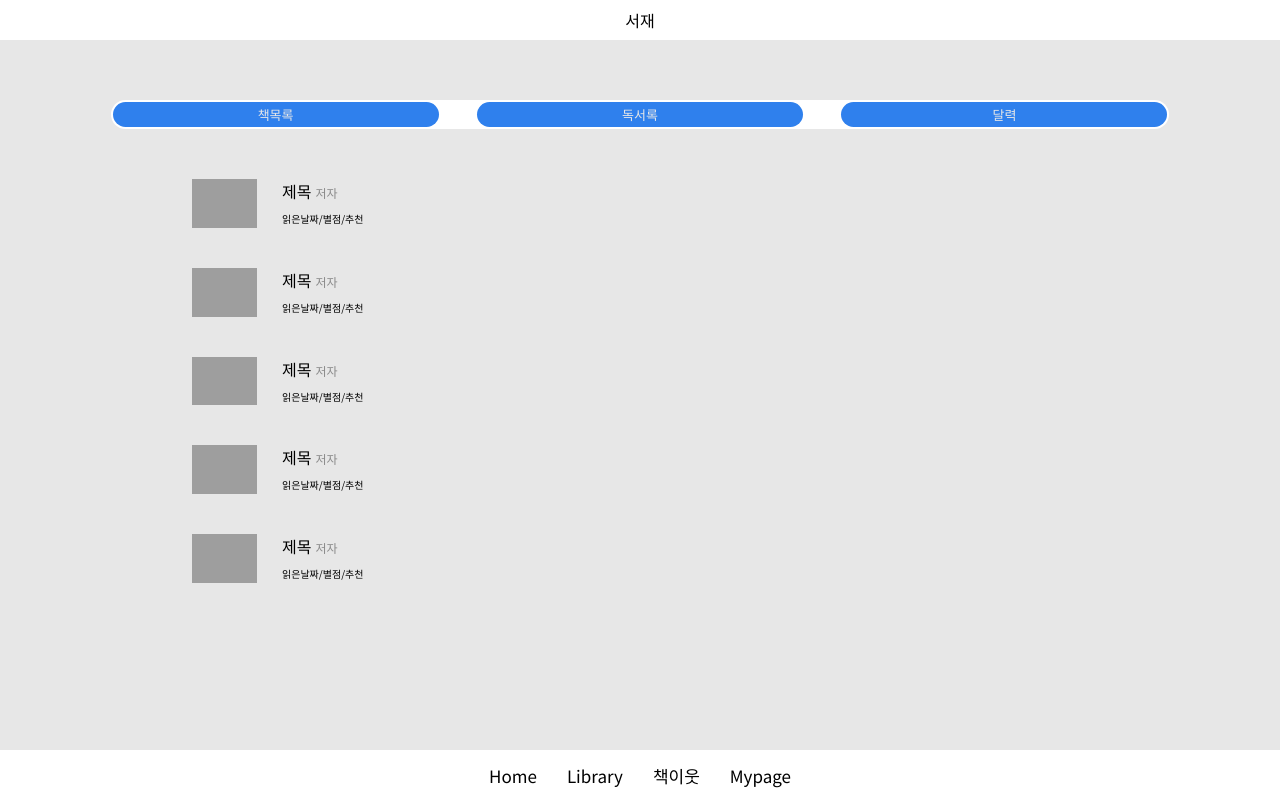
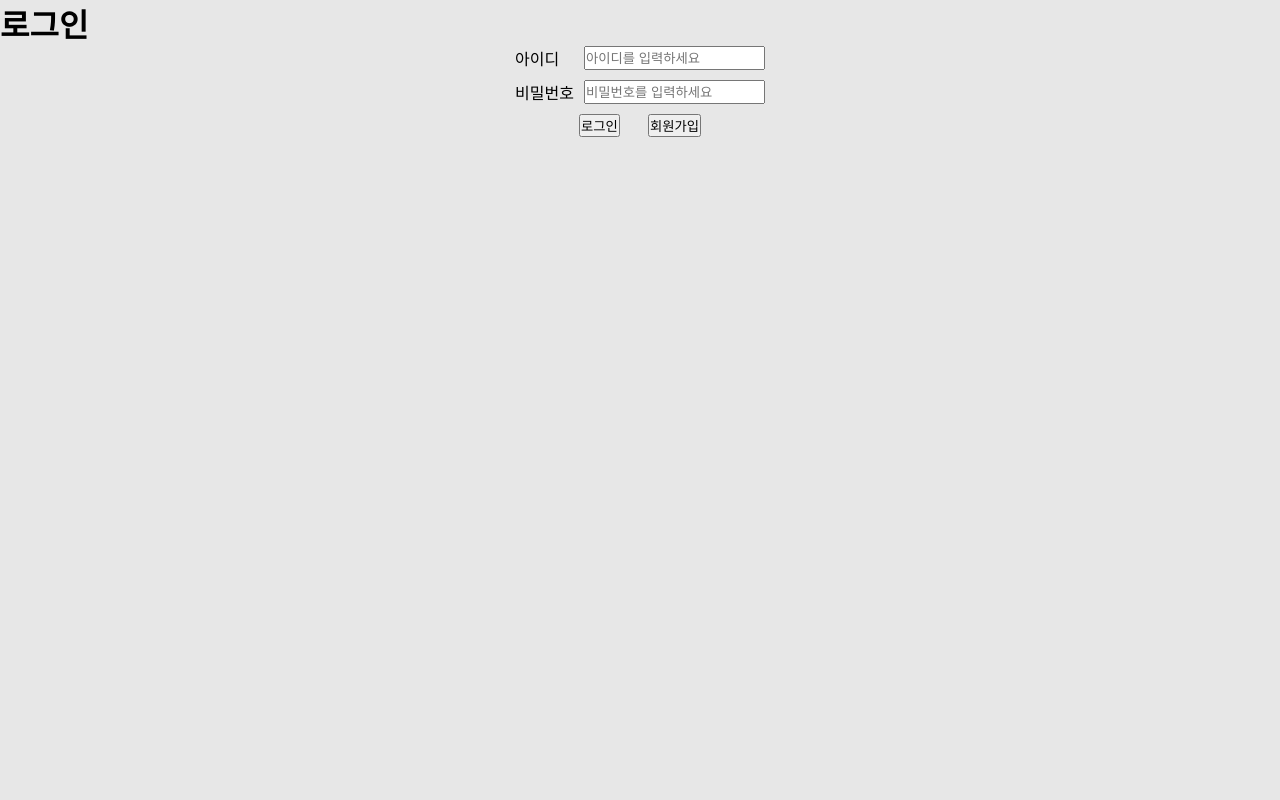
Before and after one commit to hatbann/DogsBooks, a React (Create React App) app: page /library in a window 1280 px wide. Built offline with nearby package versions, Linux system fonts and the light colour scheme; grey boxes are pictures that could not be loaded.

Commit message:
make login&join form

```diff
--- a/src/components/App.js
+++ b/src/components/App.js
@@ -2,6 +2,8 @@ import React, { useState, useRef, useEffect } from 'react';
 import { BrowserRouter, Route, Routes, useLocation } from 'react-router-dom';
 
 import BottomTab from '../components/BottomTab';
+import AppRouter from '../routes/Router';
+import Auth from '../routes/Auth';
 import Home from '../routes/Home';
 import Library from '../routes/Library';
 import BookNeighbor from '../routes/BookNeighbor';
@@ -9,7 +11,13 @@ import Mypage from '../routes/Mypage';
 
 import styles from './css/App.module.css';
 function App() {
-  return (
+  const [init, setInit] = useState(false);
+  const [isLoggedIn, setIstLoggedIn] = useState(false);
+  const [userObj, setUserObj] = useState(null);
+
+  //로그인 해서 정보가져오는 파트 구현해야함
+
+  return isLoggedIn ? (
     <div className={styles.container}>
       <BrowserRouter className={styles.router}>
         <Routes className={styles.element}>
@@ -32,6 +40,10 @@ function App() {
         <BottomTab className={styles.tab} />
       </BrowserRouter>
     </div>
+  ) : (
+    <>
+      <Auth />
+    </>
   );
 }
 
--- /dev/null
+++ b/src/routes/Auth.js
@@ -0,0 +1,149 @@
+import React, { useState } from 'react';
+import styles from './css/Auth.css';
+
+const Auth = () => {
+  const [userId, setUserId] = useState('');
+  const [userPw, setUserPw] = useState('');
+  const [userName, setUserName] = useState('');
+  const [userNickname, setUserNickname] = useState('');
+  const [newAcount, setNewAccount] = useState(false); //기본이 로그인
+
+  const onChange = (event) => {
+    const {
+      target: { name, value },
+    } = event;
+    if (name === 'userId') {
+      setUserId(value);
+      return;
+    }
+    if (name === 'userPw') {
+      setUserPw(value);
+      return;
+    }
+    if (name === 'userName') {
+      setUserName(value);
+      return;
+    }
+    if (name === 'userNickname') {
+      setUserNickname(value);
+      return;
+    }
+  };
+
+  const onSubmit = (event) => {
+    event.preventDefault();
+    //가입&로그인 로직짜기
+    if (newAcount) {
+      console.log('회원가입');
+      setUserId('');
+      setUserPw('');
+      setUserName('');
+      setUserNickname('');
+    } else {
+      setUserId('');
+      setUserPw('');
+      console.log('로그인');
+    }
+  };
+
+  const onChangeForm = (event) => {
+    event.preventDefault();
+    setNewAccount(!newAcount);
+  };
+
+  //처음 보이는 창 : 로그인 ->  회원가입 버튼 누르면 변경
+  return (
+    <div>
+      <h1>{newAcount ? '회원가입' : '로그인'}</h1>
+      {newAcount ? (
+        <form className="authContainer">
+          <div className="authInput">
+            {' '}
+            <label htmlFor="userId">아이디</label>
+            <input
+              type="text"
+              id="userId"
+              placeholder="아이디"
+              name="userId"
+              value={userId}
+              onChange={onChange}
+            ></input>
+          </div>
+          <div className="authInput">
+            <label htmlFor="userPw">비밀번호</label>
+            <input
+              type="password"
+              id="userPw"
+              placeholder="비밀번호"
+              name="userPw"
+              value={userPw}
+              onChange={onChange}
+            ></input>
+          </div>
+          <div className="authInput">
+            <label htmlFor="userName">이름</label>
+            <input
+              type="text"
+              id="userName"
+              placeholder="이름"
+              name="userName"
+              value={userName}
+              onChange={onChange}
+            ></input>
+          </div>
+          <div className="authInput">
+            <label htmlFor="userNickname">닉네임</label>
+            <input
+              type="text"
+              id="userNickname"
+              placeholder="닉네임"
+              name="userNickname"
+              value={userNickname}
+              onChange={onChange}
+            ></input>
+          </div>
+          <div className="formBtns">
+            {' '}
+            <input type="button" value="회원가입" onClick={onSubmit}></input>
+            <input type="button" value="로그인" onClick={onChangeForm}></input>
+          </div>
+        </form>
+      ) : (
+        <form className="authContainer">
+          <div className="authInput">
+            <label htmlFor="userId">아이디</label>
+            <input
+              type="text"
+              id="userId"
+              onChange={onChange}
+              value={userId}
+              name="userId"
+              placeholder="아이디를 입력하세요"
+            ></input>
+          </div>
+          <div className="authInput">
+            <label htmlFor="userPw">비밀번호</label>
+            <input
+              type="password"
+              id="userPw"
+              onChange={onChange}
+              value={userPw}
+              name="userPw"
+              placeholder="비밀번호를 입력하세요"
+            ></input>
+          </div>
+          <div className="formBtns">
+            <input type="button" onClick={onSubmit} value="로그인"></input>
+            <input
+              type="button"
+              onClick={onChangeForm}
+              value="회원가입"
+            ></input>
+          </div>
+        </form>
+      )}
+    </div>
+  );
+};
+
+export default Auth;
--- /dev/null
+++ b/src/routes/css/Auth.css
@@ -0,0 +1,18 @@
+.authContainer {
+  display: flex;
+  flex-direction: column;
+  align-items: center;
+}
+
+.authInput {
+  width: 250px;
+  display: flex;
+  justify-content: space-between;
+  margin-bottom: 10px;
+}
+
+.formBtns {
+  width: 150px;
+  display: flex;
+  justify-content: space-around;
+}
```
Also changed, not shown: src/routes/Router.js (added).
